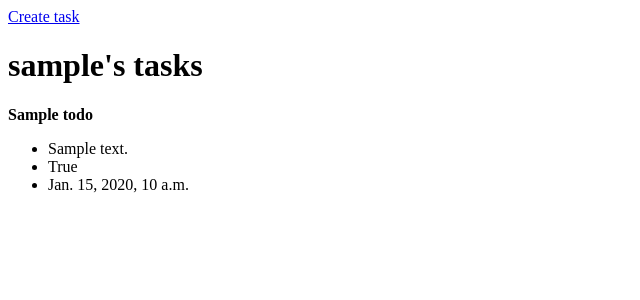
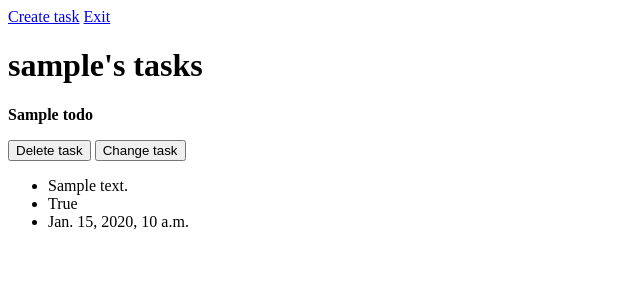
Before and after one commit to nikitsss303/django_todo_list, a Django app: page /list_app/list/ in a window 1280 px wide. Shown: the top 300 px of the page, without its empty margins (0-640 px from the left). Run offline with Django 5.2, Linux system fonts and the light colour scheme; a user stored in the database is signed in; tables that the repository leaves empty hold one stand-in row (values such as "Sample post").

Commit message:
implement the task deletion function

```diff
--- a/todo_list/list_app/templates/list.html
+++ b/todo_list/list_app/templates/list.html
@@ -4,19 +4,26 @@ List
 {% endblock title %}
 
 {% block header %}
-<a href="{% url 'list_app:create' %}">Create task</a><br>
+    <a href="{% url 'list_app:create' %}">Create task</a>
+    <a href="{% url 'authorization_app:logout' %}">Exit</a><br>
     <h1>{{user_name}}'s tasks</h1>
 {% endblock header %}
 
 {% block main %}
         {% for todo in todos %}
+            <form method='POST'>
+                {% csrf_token %}
                 <p><b>{{todo.title}}</b></p>
+                <input type='hidden' name='todo_id' value='{{todo.id}}'>
+                <button type='submit' name='action' value='delete-action'>Delete task</button>
+                <button type='submit' name='action' value='change-action'>Change task</button>
                 <ul>
                     <li>{{todo.description}}</li>
                     <li>{{todo.is_completed}}</li>
                     <li>{{todo.created_at}}</li>
                 </ul>
+            </form>
             {% empty %}
-<h1>You don't have any tasks!<h1>
+            <h1>You don't have any tasks!</h1>
         {% endfor %}
 {% endblock main %}
--- a/todo_list/list_app/views.py
+++ b/todo_list/list_app/views.py
@@ -4,8 +4,18 @@ from authorization_app.models import Todo
 
 # Create your views here.
 def list_view(request):
+    if request.method == 'POST':
+        action = request.POST.get('action')
+
+        if action == 'delete-action':
+            todo_id = request.POST.get('todo_id')
+            todo = Todo.objects.filter(id=todo_id, user_id=request.user)
+
+            if todo:
+                todo.delete()
+            return redirect('list_app:list')
+
     filtered_tasks = Todo.objects.filter(user_id=request.user.id)
-
     return render(request, 'list.html', {
         'user_name':request.user,
         'todos':filtered_tasks
```
Lines whose indentation alone changed are shown as unchanged.
